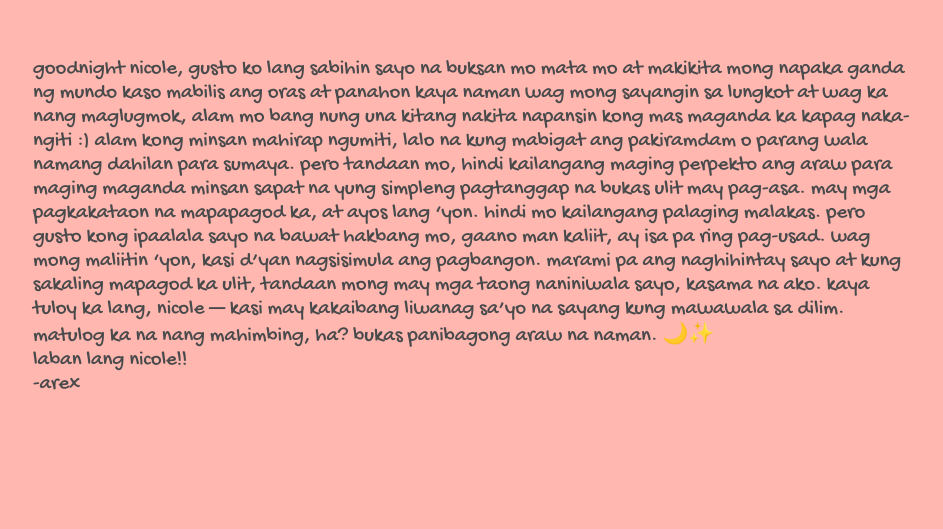
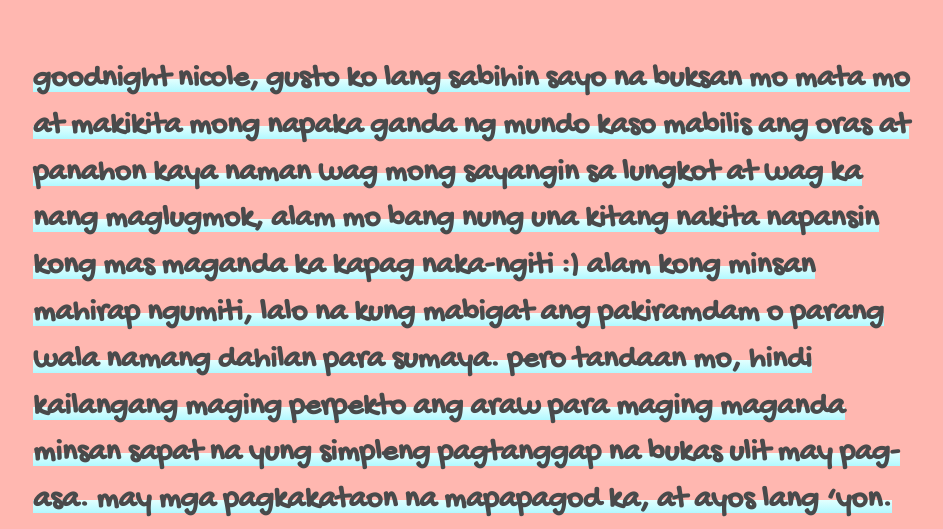
Before and after one commit to arex20/to_colie, a plain HTML site: page index.html in a window 1280 px wide. Shown: the part 271-800 px from the top of the page, without its empty margins (167-1110 px from the left). Drawn offline with Linux system fonts and the light colour scheme.

Commit message:
Update index.html

```diff
--- a/index.html
+++ b/index.html
@@ -6,7 +6,8 @@
   <link rel="stylesheet" href="./style.css">
 
 </head>
-<body>goodnight nicole, gusto ko lang sabihin sayo na buksan mo mata mo at makikita mong napaka ganda ng mundo kaso mabilis ang oras at panahon kaya naman wag mong sayangin sa lungkot at wag ka nang maglugmok, alam mo bang nung una kitang nakita napansin kong mas maganda ka kapag naka-ngiti :)
+<body>
+  <h2>goodnight nicole, gusto ko lang sabihin sayo na buksan mo mata mo at makikita mong napaka ganda ng mundo kaso mabilis ang oras at panahon kaya naman wag mong sayangin sa lungkot at wag ka nang maglugmok, alam mo bang nung una kitang nakita napansin kong mas maganda ka kapag naka-ngiti :)
 
 alam kong minsan mahirap ngumiti, lalo na kung mabigat ang pakiramdam o parang wala namang dahilan para sumaya. pero tandaan mo, hindi kailangang maging perpekto ang araw para maging maganda minsan sapat na yung simpleng pagtanggap na bukas ulit may pag-asa.
 
```
